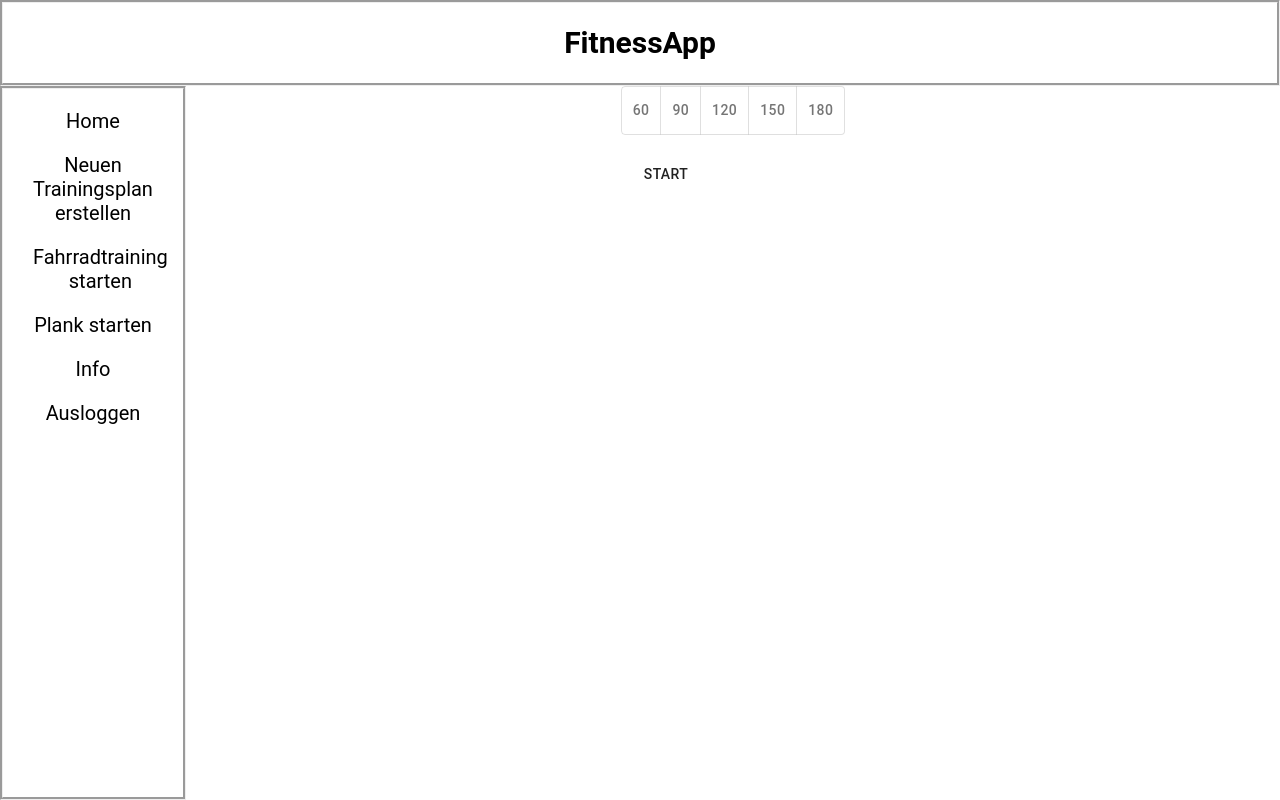
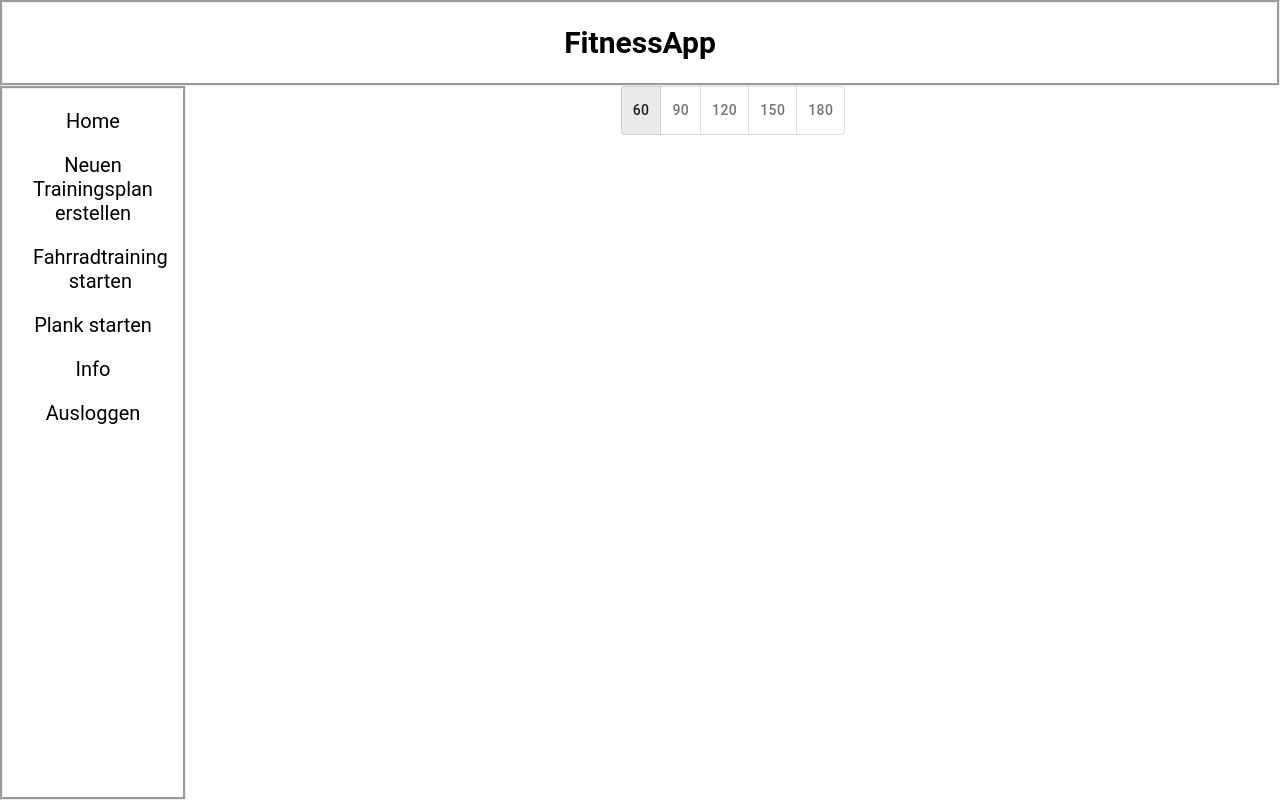
Before and after one commit to Laurin291/fitnesswebapp, a React (Create React App) app: page /Plank in a window 1280 px wide. Built offline with nearby package versions, Linux system fonts and the light colour scheme.

Commit message:
Plank.js togglebuttons verändert, Plankanimation.js timer2 nur sichtbar wenn timer1 nicht läuft

```diff
--- a/src/pages/Plank.js
+++ b/src/pages/Plank.js
@@ -1,35 +1,31 @@
 import React, {useState} from 'react'
 import {Link} from "react-router-dom";
-import {Button} from "@material-ui/core";
 import {Stack} from "@mui/material";
 import ToggleButton from '@mui/material/ToggleButton';
 import ToggleButtonGroup from '@mui/material/ToggleButtonGroup';
 
 
 export default function Plank() {
-    const [time, setTime] = useState(60);
-    const ToggleButtonSizes = () => {
+    const [alignment, setAlignment] = useState('60');
 
-        const [alignment, setAlignment] = React.useState('left');
     const handleAlignment = (event, newAlignment) => {
         if (newAlignment !== null) {
             setAlignment(newAlignment);
-                setTime(event.target.value)
+            setTime(newAlignment);
         }
     };
 
-
     const children = [
-            <ToggleButton value="60" key="60">60
-            </ToggleButton>,
-            <ToggleButton value="90" key="90">90
-            </ToggleButton>,
-            <ToggleButton value="120" key="120">120
-            </ToggleButton>,
-            <ToggleButton value="150" key="150">150
-            </ToggleButton>,
-            <ToggleButton value="180" key="180">180
-            </ToggleButton>,
+        <Link to={'/Plankanimation/60'}>
+            <ToggleButton value="60" key="60">60</ToggleButton></Link>,
+        <Link to={'/Plankanimation/90'}>
+            <ToggleButton value="90" key="90">90</ToggleButton></Link>,
+        <Link to={'/Plankanimation/120'}>
+            <ToggleButton value="120" key="120">120</ToggleButton></Link>,
+        <Link to={'/Plankanimation/150'}>
+            <ToggleButton value="150" key="150">150</ToggleButton></Link>,
+        <Link to={'/Plankanimation/180'}>
+            <ToggleButton value="180" key="180">180</ToggleButton></Link>,
     ];
 
     const control = {
@@ -39,27 +35,16 @@ export default function Plank() {
     };
 
     return (
+        <>
+            <div>
+                <div>
                     <Stack spacing={3} alignItems="center">
                         <ToggleButtonGroup {...control} aria-label="Medium sizes">
                             {children}
                         </ToggleButtonGroup>
                     </Stack>
-        );
-    }
-    return (
-        <>
-            <div>
-                <div>
-
-                    <ToggleButtonSizes></ToggleButtonSizes>
                 </div>
-                <Link to={'/Plankanimation/' + time}> <Button id="fr2"
-                                                              aria-label="outlined primary button">Start</Button></Link>
             </div>
-            <>
-
         </>
-        </>
-
     )
 }
--- a/src/pages/Plankanimation.js
+++ b/src/pages/Plankanimation.js
@@ -2,6 +2,7 @@ import React, {useState, useEffect, useRef} from 'react';
 import {useTimer} from 'react-timer-hook';
 import {Button} from "@material-ui/core";
 import {Link, useParams} from "react-router-dom";
+import {Hidden} from '@mui/material';
 
 function MyTimer({expiryTimestamp, setIsTimer2Running}) {
 
@@ -10,10 +11,8 @@ function MyTimer({expiryTimestamp, setIsTimer2Running}) {
         seconds,
         minutes,
         isRunning,
-        start,
         pause,
         resume,
-        restart,
     } = useTimer({expiryTimestamp, onExpire: () => console.warn('onExpire called')});
 
     const latestTotalSecondsRef = useRef(totalSeconds);
@@ -26,7 +25,7 @@ function MyTimer({expiryTimestamp, setIsTimer2Running}) {
             setTimeout(() => {
                 resume();
                 setIsTimer2Running(false);
-            }, 11000);
+            }, 10200);
 
         }
     }, [pause, resume, totalSeconds, setIsTimer2Running]);
@@ -37,7 +36,7 @@ function MyTimer({expiryTimestamp, setIsTimer2Running}) {
             <div style={{fontSize: '50px'}}>
                 <span>{minutes.toString().padStart(2, "0")}</span>:<span>{seconds.toString().padStart(2, "0")}</span>
             </div>
-            <p>{isRunning ? 'Running' : 'Not running'}</p>
+            <p>{isRunning ? 'Timer läuft' : 'Timer läuft nicht'}</p>
         </div>
     );
 }
@@ -76,7 +75,7 @@ function MyTimer2({expiryTimestamp, isRunning}) {
             <div style={{fontSize: '50px'}}>
                 <span>{minutes.toString().padStart(2, "0")}</span>:<span>{seconds.toString().padStart(2, "0")}</span>
             </div>
-            <p>{isRunning2 ? 'Running' : 'Not running'}</p>
+            <p>{isRunning2 ? 'Pause' : 'Keine Pause'}</p>
         </div>
     );
 }
@@ -96,7 +95,7 @@ export default function App() {
                 <Link to="/">Home</Link>
             </Button>
             <MyTimer expiryTimestamp={timer1} setIsTimer2Running={setIsTimer2Running}/>
-            <MyTimer2 expiryTimestamp={timer2} isRunning={isTimer2Running}/>
+            {isTimer2Running && <MyTimer2 expiryTimestamp={timer2} isRunning={isTimer2Running}/>}
 
         </div>
     );
```
Lines whose indentation alone changed are shown as unchanged.
